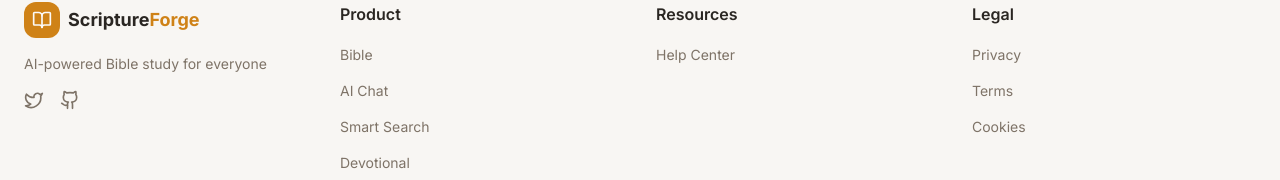
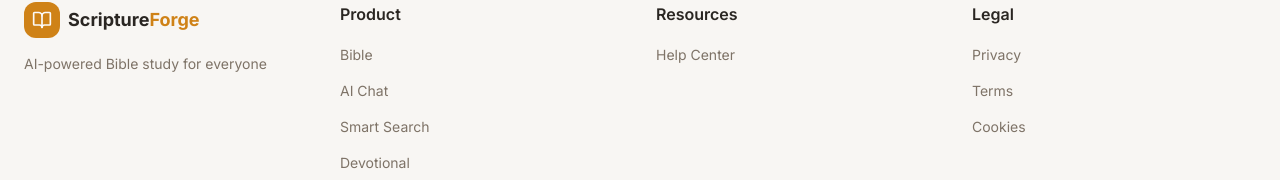
Before and after one commit to banlamano/scripture-forge-ai, a Next.js app in the folder scripture-forge-ai/: page / in a window 1280 px wide. Shown: the part 2652-2832 px from the top of the page. Built offline with nearby package versions, Linux system fonts and the light colour scheme; no server answers.

Commit message:
Remove Twitter and GitHub icons from footer

```diff
--- a/scripture-forge-ai/components/layout/footer.tsx
+++ b/scripture-forge-ai/components/layout/footer.tsx
@@ -1,7 +1,7 @@
 "use client";
 
 import Link from "next/link";
-import { BookOpen, Github, Twitter, Heart } from "lucide-react";
+import { BookOpen, Heart } from "lucide-react";
 import { useTranslations } from "next-intl";
 
 const productLinks = [
@@ -43,24 +43,6 @@ export function Footer() {
             <p className="text-sm text-muted-foreground mb-4">
               {t("footer.tagline")}
             </p>
-            <div className="flex gap-4">
-              <a
-                href="https://twitter.com"
-                target="_blank"
-                rel="noopener noreferrer"
-                className="text-muted-foreground hover:text-foreground transition-colors"
-              >
-                <Twitter className="w-5 h-5" />
-              </a>
-              <a
-                href="https://github.com"
-                target="_blank"
-                rel="noopener noreferrer"
-                className="text-muted-foreground hover:text-foreground transition-colors"
-              >
-                <Github className="w-5 h-5" />
-              </a>
-            </div>
           </div>
 
           {/* Product Links */}
```
